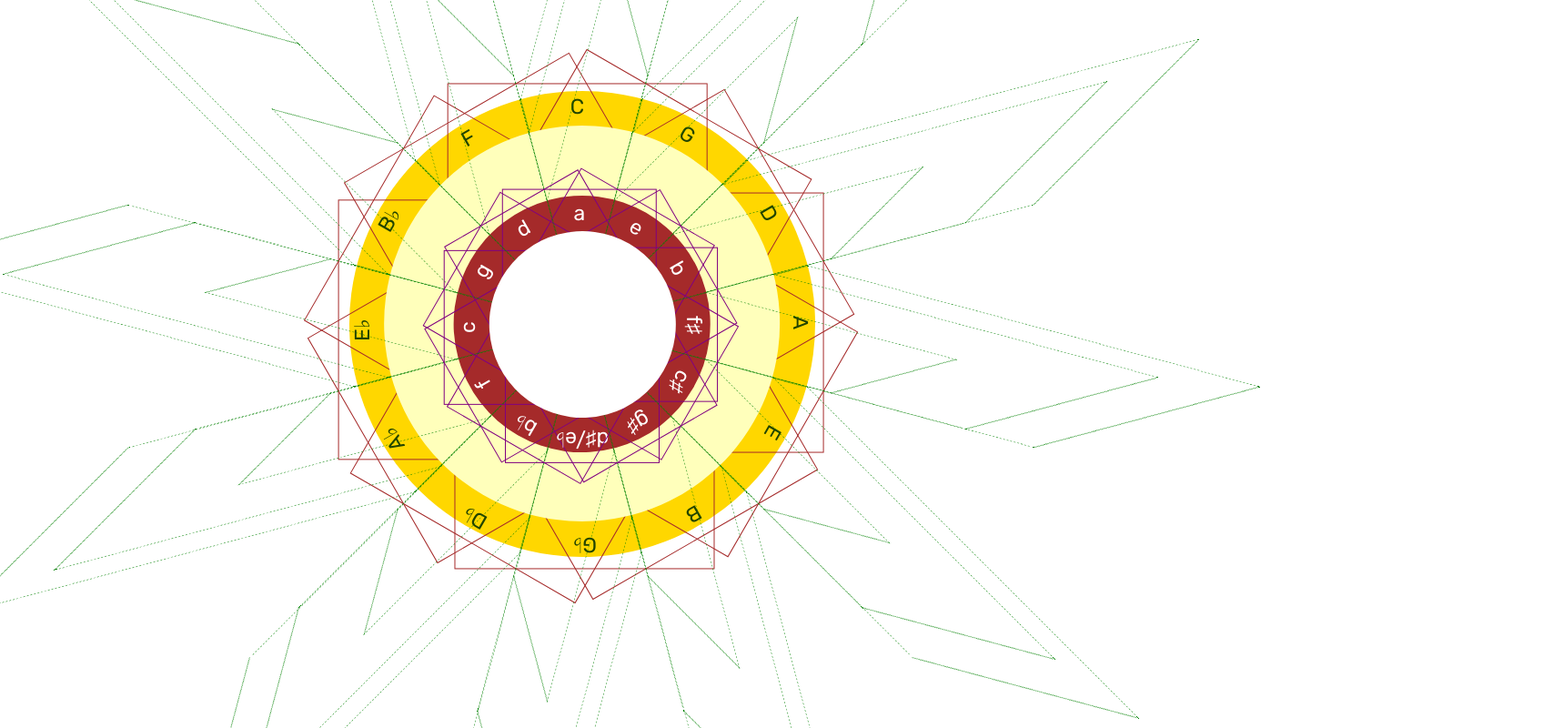
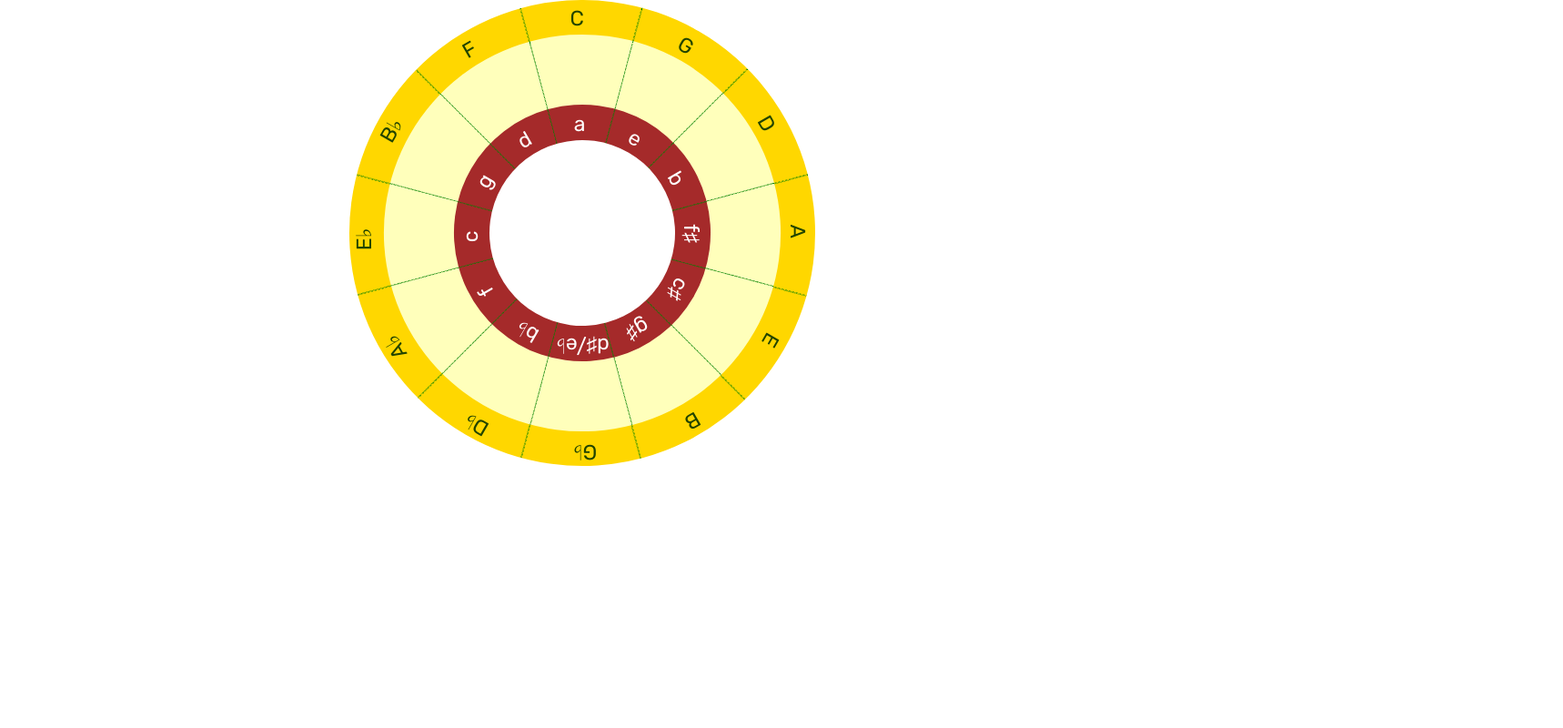
Before and after one commit to clavierbulb-green/A-Circle-of-Fifths, a plain HTML site: page index.html in a window 1280 px wide. Shown: the top 800 px of the page at 91% size, 1718 px wide, since content can reach past the window. Drawn offline with Linux system fonts and the light colour scheme.

Commit message:
Add container for circles so whole can rotate only by rotating container

```diff
--- a/main.css
+++ b/main.css
@@ -1,5 +1,4 @@
 :root {
-
     --radius: 20vw; /* of whole circle */
 
     --staff_thickness = calc(var(--radius) * 0.3);
@@ -19,56 +18,56 @@
 }
 
 .container {
-    margin: 100px;
+    position: absolute;
+    width: calc(var(--radius) * 2);
+    height: calc(var(--radius) * 2);
+
+    /* place circle so center of circle = center of screen*/
+    left: 50vw;
+    margin-left: calc(var(--radius) * -1);
+
+    /* rotate so C major/a minor is at top */
+    transform: rotate(75deg);
 }
 
 .circle {
     position: absolute; /*or fixed?*/
     border-radius: 50%;
-    left: 50vw; /* move left edge of circle to center of screen */
-    transform: rotate(75deg);
     transition: all .3 ease;
-    /*overflow: hidden;*/
+    overflow: hidden;
 }
 
 .major {
-    position: absolute;
     background-color: gold; /* PLACEHOLDER */
-    height: calc(var(--radius) * 2);
-    width: calc(var(--radius) * 2);
-
-    /* move circle left by its radius to center the circle in the screen */
-    margin-left: calc(var(--radius) * -1);
+    height: calc(var(--radius_major) * 2);
+    width: calc(var(--radius_major) * 2);
     z-index: 1;
 }
 
 .staff {
-    position: absolute;
     background-color: #FFB; /* PLACEHOLDER */
     height: calc(var(--radius_staff) * 2);
     width: calc(var(--radius_staff) * 2);
-    margin-left: calc(var(--radius_staff) * -1);
-    margin-top: calc(var(--radius) - var(--radius_staff));
+    left: calc(var(--radius) - var(--radius_staff));
+    top: calc(var(--radius) - var(--radius_staff));
     z-index: 2;
 }
 
 .minor {
-    position: absolute;
     background-color: brown; /* PLACEHOLDER */
     height: calc(var(--radius_minor) * 2);
     width: calc(var(--radius_minor) * 2);
-    margin-left: calc(var(--radius_minor) * -1);
-    margin-top: calc(var(--radius) - var(--radius_minor));
+    left: calc(var(--radius) - var(--radius_minor));
+    top: calc(var(--radius) - var(--radius_minor));
     z-index: 3;
 }
 
 .hole {
-    position: absolute;
     background-color: white;
     height: calc(var(--radius_hole) * 2);
     width: calc(var(--radius_hole) * 2);
-    margin-left: calc(var(--radius_hole) * -1);
-    margin-top: calc(var(--radius) - var(--radius_hole));
+    left: calc(var(--radius) - var(--radius_hole));
+    top: calc(var(--radius) - var(--radius_hole));
     z-index: 4;
 }
 
@@ -102,7 +101,7 @@
 }
 
 .minor li a {
-    border: 1px solid purple;
+    /*border: 1px solid purple;*/
     bottom: -50%; /* PLACEHOLDER */
     right: -35%; /* PLACEHOLDER */
     padding: 0.6em;
@@ -110,7 +109,7 @@
 }
 
 .major li a {
-    border: 1px solid brown;
+    /*border: 1px solid brown;*/
     bottom: -45%; /* PLACEHOLDER */
     right: -28%; /* PLACEHOLDER */
     padding: 0.6em;
```
